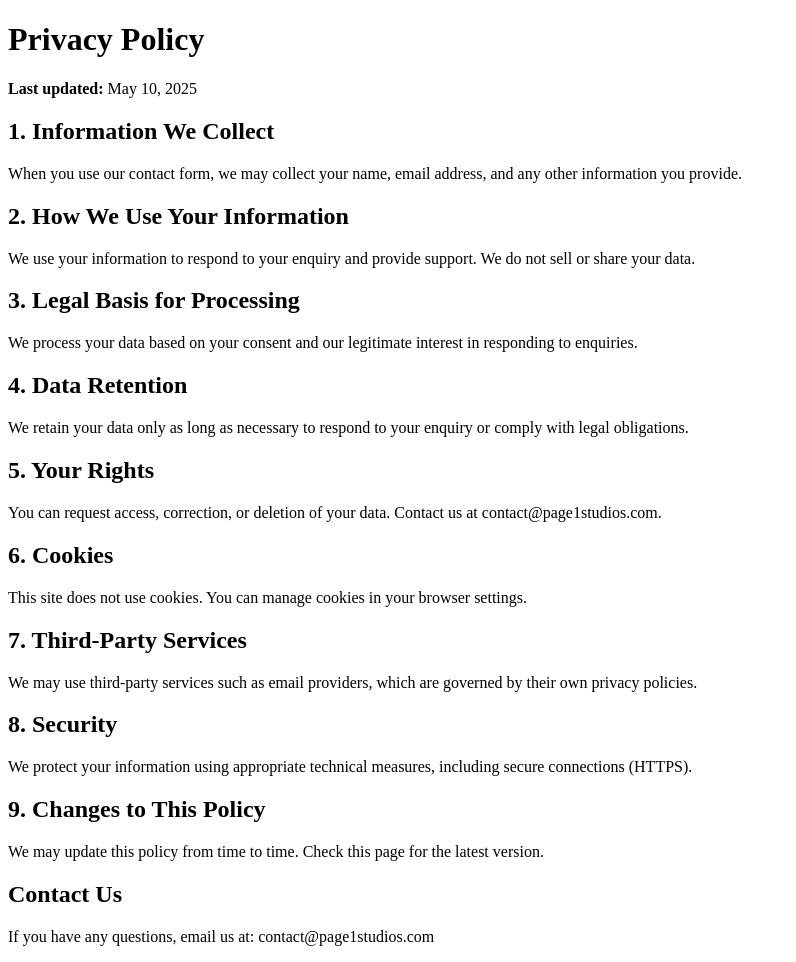
After one commit to TomPage4/Page-1-Studios, a Flask app: page /privacy-policy in a window 1280 px wide. The commit adds this page. Shown: the whole page, without its empty margins (0-796 px from the left). Run offline with Flask 3, Linux system fonts and the light colour scheme.

Commit message:
bare privacy added

```diff
--- a/app.py
+++ b/app.py
@@ -20,6 +20,10 @@ with open('jobs.json') as f:
 @app.route('/')
 def home():
     return render_template('index.html', jobs=jobs)
+
+@app.route('/privacy-policy')
+def privacy_policy():
+    return render_template('privacy-policy.html')
 
 # Mail Configuration
 app.secret_key = os.environ.get('FLASK_SECRET_KEY')
--- /dev/null
+++ b/templates/privacy-policy.html
@@ -0,0 +1,42 @@
+<!DOCTYPE html>
+<html lang="en">
+<head>
+    <meta charset="UTF-8">
+    <meta name="viewport" content="width=device-width, initial-scale=1.0">
+    <title>Privacy policy</title>
+</head>
+<body>
+    <h1>Privacy Policy</h1>
+    <p><strong>Last updated:</strong> May 10, 2025</p>
+
+    <h2>1. Information We Collect</h2>
+    <p>When you use our contact form, we may collect your name, email address, and any other information you provide.</p>
+
+    <h2>2. How We Use Your Information</h2>
+    <p>We use your information to respond to your enquiry and provide support. We do not sell or share your data.</p>
+
+    <h2>3. Legal Basis for Processing</h2>
+    <p>We process your data based on your consent and our legitimate interest in responding to enquiries.</p>
+
+    <h2>4. Data Retention</h2>
+    <p>We retain your data only as long as necessary to respond to your enquiry or comply with legal obligations.</p>
+
+    <h2>5. Your Rights</h2>
+    <p>You can request access, correction, or deletion of your data. Contact us at contact@page1studios.com.</p>
+
+    <h2>6. Cookies</h2>
+    <p>This site does not use cookies. You can manage cookies in your browser settings.</p>
+
+    <h2>7. Third-Party Services</h2>
+    <p>We may use third-party services such as email providers, which are governed by their own privacy policies.</p>
+
+    <h2>8. Security</h2>
+    <p>We protect your information using appropriate technical measures, including secure connections (HTTPS).</p>
+
+    <h2>9. Changes to This Policy</h2>
+    <p>We may update this policy from time to time. Check this page for the latest version.</p>
+
+    <h2>Contact Us</h2>
+    <p>If you have any questions, email us at: contact@page1studios.com</p>
+</body>
+</html>
```
Also changed, not shown: static/css/styles.css (+31 -5 lines), templates/index.html (+8 -3 lines).
